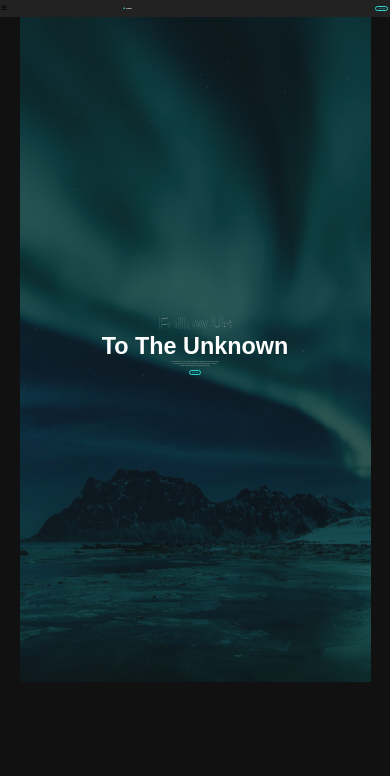
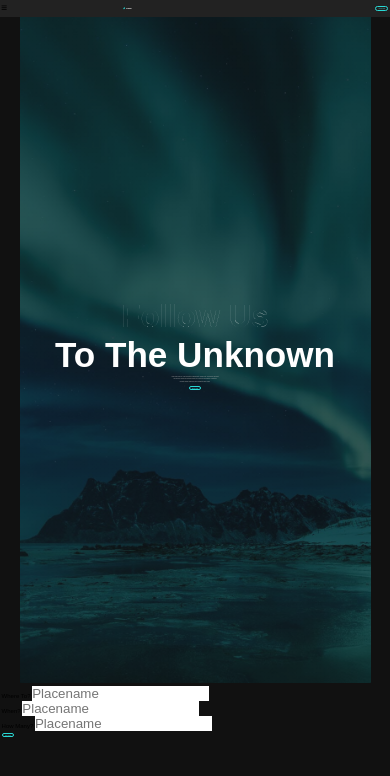
Before and after one commit to Spectrum-Backup/JOURNEY-WEBSITE, a plain HTML site: page index.html in a window 390 px wide. Drawn offline with Linux system fonts and the light colour scheme.

Commit message:
Adding visuals
Added form for booking travel

```diff
--- a/index.html
+++ b/index.html
@@ -40,5 +40,23 @@
         </div>
     </section>
 
+    <section class="book-form" id="book-form">
+        <form action="">
+            <div class="inputBox">
+                <span>where to?</span>
+                <input type="text" placeholder="placename" value="">
+            </div>
+            <div class="inputBox">
+                <span>when?</span>
+                <input type="datetime" placeholder="placename" value="">
+            </div>
+            <div class="inputBox">
+                <span>how many?</span>
+                <input type="number" placeholder="placename" value="">
+            </div>
+            <input type="submit" value="find now" class="btn-book">
+        </form>
+    </section>
+
 </body>
 </html>
--- a/style.scss
+++ b/style.scss
@@ -118,6 +118,7 @@ body{
     display: flex;
     align-items: center;
     justify-content: center;
+    padding-bottom: 5rem;
 
     .content{
         text-align: center;
@@ -181,6 +182,19 @@ body{
     #menu-btn{
         display: inline-block;
     }
+
+    .home{
+        margin-top: 10rem;
+
+        .content{
+            span{
+                font-size: 8vw;
+            }
+            h3{
+                font-size: 9vw;
+            }
+        }
+    }
 }
 @media (max-width:450px) {
     html{
```
Also changed, not shown: style.css, 1 other file.
